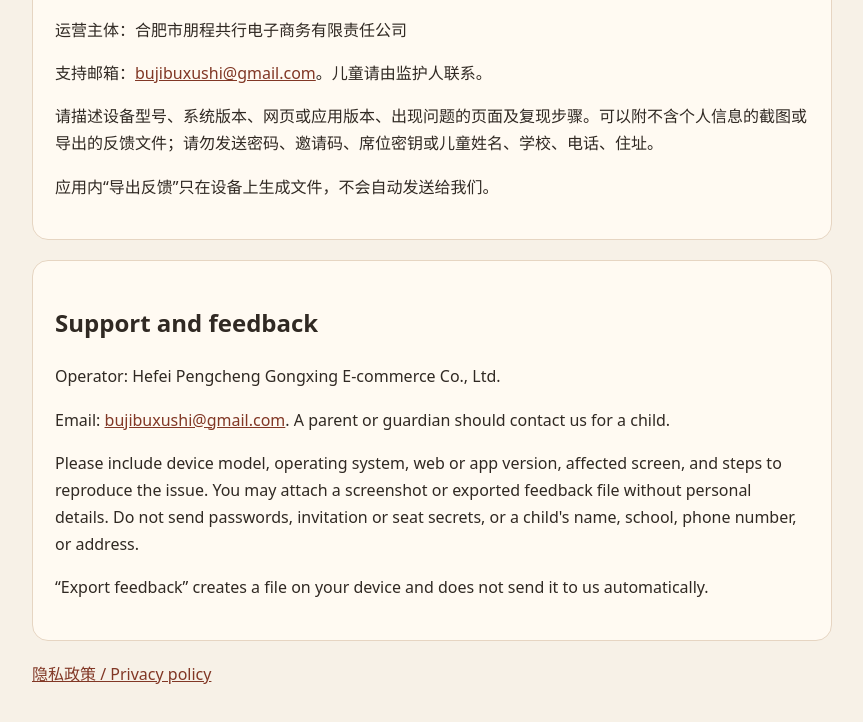
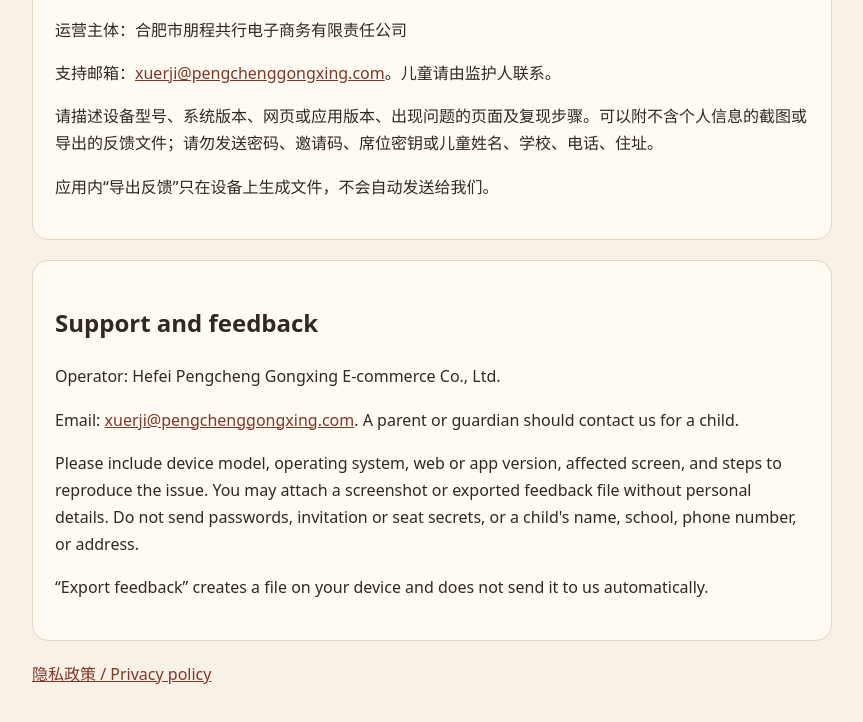
Before and after one commit to minigui985-arch/xiaoqishi-leyuan, a plain HTML site: page support.html in a window 1280 px wide. Shown: the part 174-896 px from the top of the page, without its empty margins (208-1071 px from the left). Drawn offline with Linux system fonts and the light colour scheme.

Commit message:
Use verified company mailbox for public contact

```diff
--- a/support.html
+++ b/support.html
@@ -1,4 +1,4 @@
 <!doctype html>
 <html lang="zh-CN"><head><meta charset="utf-8"><meta name="viewport" content="width=device-width,initial-scale=1"><title>支持与反馈 · 小骑士乐园</title><style>body{margin:0;background:#f7f1e7;color:#302923;font:16px/1.7 system-ui,-apple-system,sans-serif}main{max-width:800px;margin:auto;padding:24px 20px 48px}section{background:#fffaf2;border:1px solid #e6d5c2;border-radius:16px;padding:22px;margin:20px 0}a{color:#813725}</style></head><body><main><p><a href="./">← 返回游戏 / Back to the game</a></p>
-<section lang="zh-CN"><h1>支持与反馈</h1><p>运营主体：合肥市朋程共行电子商务有限责任公司</p><p>支持邮箱：<a href="mailto:bujibuxushi@gmail.com">bujibuxushi@gmail.com</a>。儿童请由监护人联系。</p><p>请描述设备型号、系统版本、网页或应用版本、出现问题的页面及复现步骤。可以附不含个人信息的截图或导出的反馈文件；请勿发送密码、邀请码、席位密钥或儿童姓名、学校、电话、住址。</p><p>应用内“导出反馈”只在设备上生成文件，不会自动发送给我们。</p></section>
-<section lang="en"><h1>Support and feedback</h1><p>Operator: Hefei Pengcheng Gongxing E-commerce Co., Ltd.</p><p>Email: <a href="mailto:bujibuxushi@gmail.com">bujibuxushi@gmail.com</a>. A parent or guardian should contact us for a child.</p><p>Please include device model, operating system, web or app version, affected screen, and steps to reproduce the issue. You may attach a screenshot or exported feedback file without personal details. Do not send passwords, invitation or seat secrets, or a child's name, school, phone number, or address.</p><p>“Export feedback” creates a file on your device and does not send it to us automatically.</p></section><p><a href="./privacy.html">隐私政策 / Privacy policy</a></p></main></body></html>
+<section lang="zh-CN"><h1>支持与反馈</h1><p>运营主体：合肥市朋程共行电子商务有限责任公司</p><p>支持邮箱：<a href="mailto:xuerji@pengchenggongxing.com">xuerji@pengchenggongxing.com</a>。儿童请由监护人联系。</p><p>请描述设备型号、系统版本、网页或应用版本、出现问题的页面及复现步骤。可以附不含个人信息的截图或导出的反馈文件；请勿发送密码、邀请码、席位密钥或儿童姓名、学校、电话、住址。</p><p>应用内“导出反馈”只在设备上生成文件，不会自动发送给我们。</p></section>
+<section lang="en"><h1>Support and feedback</h1><p>Operator: Hefei Pengcheng Gongxing E-commerce Co., Ltd.</p><p>Email: <a href="mailto:xuerji@pengchenggongxing.com">xuerji@pengchenggongxing.com</a>. A parent or guardian should contact us for a child.</p><p>Please include device model, operating system, web or app version, affected screen, and steps to reproduce the issue. You may attach a screenshot or exported feedback file without personal details. Do not send passwords, invitation or seat secrets, or a child's name, school, phone number, or address.</p><p>“Export feedback” creates a file on your device and does not send it to us automatically.</p></section><p><a href="./privacy.html">隐私政策 / Privacy policy</a></p></main></body></html>
```
